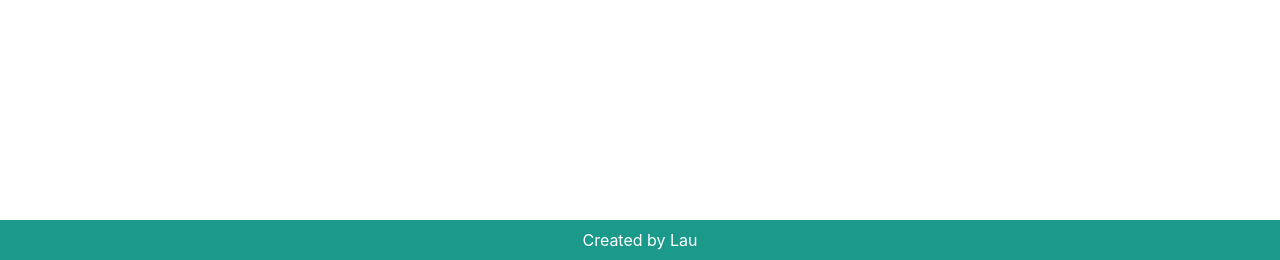
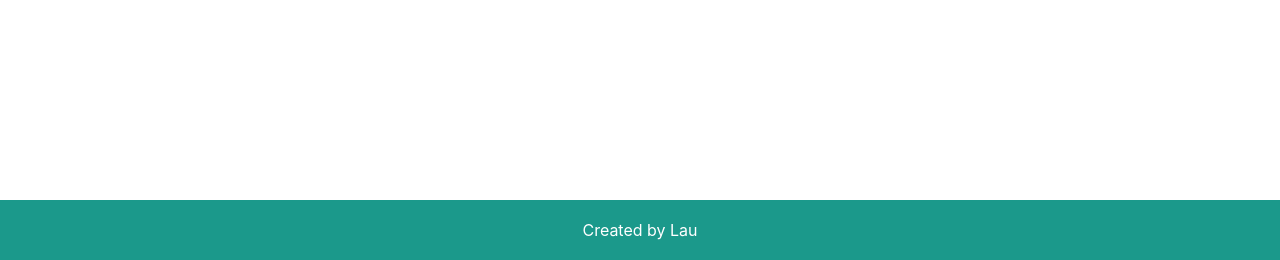
Before and after one commit to Lezzyy/VehiculeHandle, a PHP site: template views/indexView.php in a window 1280 px wide. Shown: the part 540-800 px from the top of the page. Run offline with PHP 8.4, Linux system fonts and the light colour scheme; the template is opened without the code that fills it, so the values that code supplies are empty; some libraries are stand-ins or nearby versions.

Commit message:
resize footer's height

```diff
--- a/assets/css/main.css
+++ b/assets/css/main.css
@@ -110,8 +110,8 @@ left: 0;
 bottom: 0;
 width: 100%;
 background-color: #1b998b;
-height: 40px;
-line-height: 40px;
+height: 60px;
+line-height: 60px;
 color: white;
 text-align: center;
 }
```
